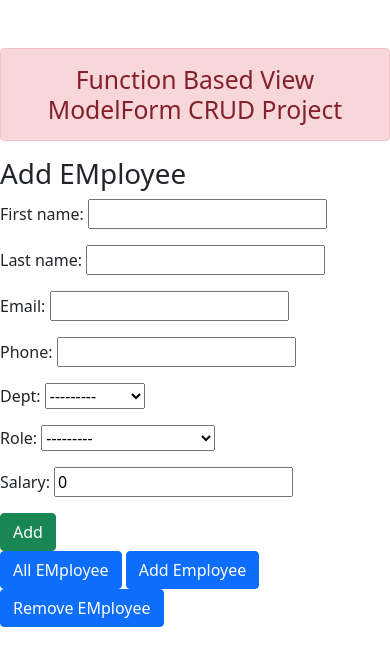
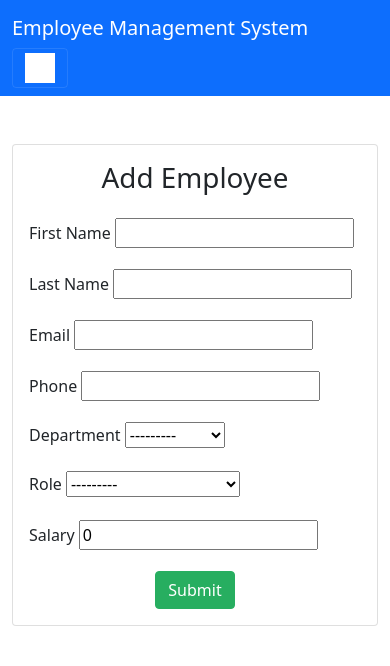
Before and after one commit to NihalSWE/CRUD_Project2-Employee-Management-System-, a Django app: page /add/ in a window 390 px wide. Shown: the top 666 px of the page. Run offline with Django 4.2, Linux system fonts and the light colour scheme; data comes from the database, SQL or seed files in the repository; both versions use the stored data as it was after the commit.

Commit message:
Create(CREATE,UPDATE,REMOVE)Functions & by implementing them complete the project

```diff
--- a/EMS/emp/templates/add_emp.html
+++ b/EMS/emp/templates/add_emp.html
@@ -1,11 +1,59 @@
 {% extends "base.html" %}
 {% block title %}Add Employee Info{% endblock title %}
-{% block content%}
+{% block content %}
 
-<h1>Add EMployee</h1>
-<form action="" method="post">
-    {% csrf_token %}
-    {{form.as_p}}
-    <input type="submit" class="btn btn-success" value="Add">
-</form>
-{% endblock  %}
+<div class="container mt-5">
+    <div class="row justify-content-center">
+        <div class="col-md-6">
+            <div class="card">
+                <div class="card-body">
+                    <h1 class="card-title text-center mb-4">Add Employee</h1>
+                    <form action="{% url 'add' %}" method="post">
+                        {% csrf_token %}
+
+                        <div class="mb-3">
+                            <label for="{{ form.first_name.id_for_label }}" class="form-label">First Name</label>
+                            {{ form.first_name }}
+                        </div>
+
+                        <div class="mb-3">
+                            <label for="{{ form.last_name.id_for_label }}" class="form-label">Last Name</label>
+                            {{ form.last_name }}
+                        </div>
+
+                        <div class="mb-3">
+                            <label for="{{ form.email.id_for_label }}" class="form-label">Email</label>
+                            {{ form.email }}
+                        </div>
+
+                        <div class="mb-3">
+                            <label for="{{ form.phone.id_for_label }}" class="form-label">Phone</label>
+                            {{ form.phone }}
+                        </div>
+
+                        <div class="mb-3">
+                            <label for="{{ form.dept.id_for_label }}" class="form-label">Department</label>
+                            {{ form.dept }}
+                        </div>
+
+                        <div class="mb-3">
+                            <label for="{{ form.role.id_for_label }}" class="form-label">Role</label>
+                            {{ form.role }}
+                        </div>
+
+                        <div class="mb-3">
+                            <label for="{{ form.salary.id_for_label }}" class="form-label">Salary</label>
+                            {{ form.salary }}
+                        </div>
+
+                        <div class="text-center">
+                            <button type="submit" class="btn btn-primary">Submit</button>
+                        </div>
+                    </form>
+                </div>
+            </div>
+        </div>
+    </div>
+</div>
+
+{% endblock %}
--- a/EMS/emp/templates/base.html
+++ b/EMS/emp/templates/base.html
@@ -1,4 +1,4 @@
-<!doctype html>
+<!DOCTYPE html>
 <html lang="en">
 <head>
     <!-- Required meta tags -->
@@ -8,23 +8,59 @@
     <!-- Bootstrap CSS -->
     <link href="https://cdn.jsdelivr.net/npm/bootstrap@5.0.2/dist/css/bootstrap.min.css" rel="stylesheet" integrity="sha384-EVSTQN3/azprG1Anm3QDgpJLIm9Nao0Yz1ztcQTwFspd3yD65VohhpuuCOmLASjC" crossorigin="anonymous">
 
-    <title>{% block title %} {% endblock title %}</title>
+    <title>{% block title %}Employee Management System{% endblock title %}</title>
 
+    <style>
+        /* Custom styles for the navbar */
+        .navbar {
+            background-color: #3498db; /* Change this to your preferred color */
+        }
+
+        .navbar-brand, .navbar-nav .nav-link {
+            color: #fff !important; /* White text color */
+        }
+
+        .navbar-toggler-icon {
+            background-color: #fff; /* White color for the navbar toggle icon */
+        }
+
+        .btn-primary {
+            background-color: #27ae60; /* Change this to your preferred color */
+            border-color: #27ae60;
+        }
+    </style>
 </head>
 <body>
-    <div class="cointainer mt-5">
-        <h2 class="text-center alert alert-danger">Function Based View ModelForm CRUD Project</h2>
 
+<nav class="navbar navbar-expand-lg navbar-dark bg-primary">
+    <div class="container-fluid">
+        <a class="navbar-brand" href="{% url 'allemp' %}">Employee Management System</a>
+        <button class="navbar-toggler" type="button" data-bs-toggle="collapse" data-bs-target="#navbarSupportedContent" aria-controls="navbarSupportedContent" aria-expanded="false" aria-label="Toggle navigation">
+            <span class="navbar-toggler-icon"></span>
+        </button>
+        <div class="collapse navbar-collapse" id="navbarSupportedContent">
+            <ul class="navbar-nav me-auto mb-2 mb-lg-0">
+                <li class="nav-item">
+                    <a class="nav-link active" aria-current="page" href="{% url 'allemp' %}">All Employees</a>
+                </li>
+                <li class="nav-item">
+                    <a class="nav-link active" href="{% url 'add' %}">Add Employee</a>
+                </li>
+                <li class="nav-item">
+                    <a class="nav-link active" href="{% url 'remove' %}">Remove Employee</a>
+                </li>
+            </ul>
+            <a class="btn btn-primary" href="{% url 'search' %}" role="button">Search</a>
+        </div>
+    </div>
+</nav>
 
 
     {% block content %}
 
     {% endblock content %}
-    <a class="btn btn-primary" href="{% url 'allemp' %}" role="button">All EMployee</a>
-    <a class="btn btn-primary" href="{% url 'add' %}" role="button">Add Employee</a>
-    <a class="btn btn-primary" href="{% url 'remove' %}" role="button">Remove EMployee</a>
 
-</div>
+
 <!-- Optional JavaScript; choose one of the two! -->
 
 <!-- Option 1: Bootstrap Bundle with Popper -->
@@ -35,5 +71,6 @@
 <script src="https://cdn.jsdelivr.net/npm/@popperjs/core@2.9.2/dist/umd/popper.min.js" integrity="sha384-IQsoLXl5PILFhosVNubq5LC7Qb9DXgDA9i+tQ8Zj3iwWAwPtgFTxbJ8NT4GN1R8p" crossorigin="anonymous"></script>
 <script src="https://cdn.jsdelivr.net/npm/bootstrap@5.0.2/dist/js/bootstrap.min.js" integrity="sha384-cVKIPhGWiC2Al4u+LWgxfKTRIcfu0JTxR+EQDz/bgldoEyl4H0zUF0QKbrJ0EcQF" crossorigin="anonymous"></script>
 -->
+
 </body>
 </html>
--- a/EMS/emp/urls.py
+++ b/EMS/emp/urls.py
@@ -7,4 +7,7 @@
     path("allemp/",views.allemp,name="allemp"),
     path("add/",views.add,name="add"),
     path("remove/",views.remove,name="remove"),
+    path("remove/<int:emp_id>",views.remove,name="remove"),
+    path("update/<int:id>/",views.update,name="update"),
+    path("search/",views.search,name="search"),
 ]
--- a/EMS/emp/views.py
+++ b/EMS/emp/views.py
@@ -1,7 +1,8 @@
-from django.shortcuts import render
+from django.http import HttpResponse
+from django.shortcuts import redirect, render
 from .models import Employee,Role,Department
 from .forms import EmployeeRegistration
-
+from django.db.models import Q
 # Create your views here.
 
 def base(request):
@@ -17,9 +18,71 @@
 def add(request):
     if request.method == 'POST':
         fm = EmployeeRegistration(request.POST)
+        if fm.is_valid():
+            fname = fm.cleaned_data['first_name']
+            lname = fm.cleaned_data['last_name']
+            email = fm.cleaned_data['email']
+            phone = fm.cleaned_data['phone']
+            role = fm.cleaned_data['role'].id
+            dept = fm.cleaned_data['dept'].id
+            salary = fm.cleaned_data['salary']
+            emp = Employee(first_name=fname,last_name=lname,email=email,phone=phone,role_id=role,dept_id=dept,salary=salary)
+            emp.save()
+            return redirect ('allemp')
+
     else:
         fm = EmployeeRegistration()
     return render(request,'add_emp.html',{'form':fm})
 
-def remove(request):
-    return render(request,'remove.html')
+def remove(request,emp_id=0):
+    if emp_id:
+        try:
+            emp_to_be_removed = Employee.objects.get(id=emp_id)
+            emp_to_be_removed.delete()
+            return redirect ('allemp')
+        except:
+            return HttpResponse("Error in Deleting the data")
+
+
+    emps = Employee.objects.all()
+    context ={
+        'emps':emps
+    }
+
+    return render(request,'remove.html',context)
+
+def update(request,id):
+    if request.method == 'POST':
+        uf = Employee.objects.get(pk=id)
+        fm = EmployeeRegistration(request.POST,instance=uf)
+        if fm.is_valid():
+            fm.save()
+    else:
+        uf = Employee.objects.get(pk=id)
+        fm = EmployeeRegistration(instance=uf)
+
+    return render(request, 'update.html', {'form':fm})
+
+
+def search(request):
+    if request.method == 'POST':
+        name = request.POST['name']
+        dept = request.POST['dept']
+        role = request.POST['role']
+        emps = Employee.objects.all()
+        if name:
+            emps = emps.filter(Q(first_name__icontains=name) | Q(last_name__icontains=name))
+        if dept:
+            emps = emps.filter(dept__name__icontains=dept)
+        if role:
+            emps = emps.filter(role__name__icontains=role)
+
+
+        context ={
+            "emps": emps,
+        }
+        return render(request,"all_emp.html",context)
+    elif request.method == 'GET':
+        return render(request,"search.html")
+    else:
+        return HttpResponse("Not a valid Request")
```
Also changed, not shown: EMS/emp/templates/all_emp.html (+22 -20 lines), EMS/emp/templates/remove.html (+23 -3 lines), EMS/emp/templates/search.html (added, +40 -0 lines), EMS/emp/templates/update.html (added, +24 -0 lines), EMS/db.sqlite3, EMS/emp/forms.py (line endings or trailing spaces). Lines whose indentation alone changed are shown as unchanged.
